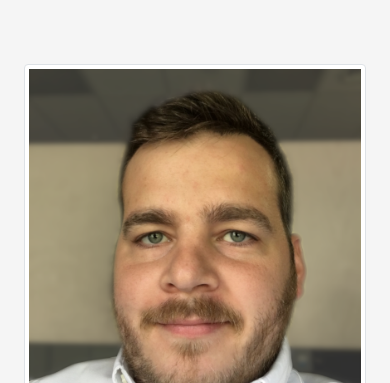
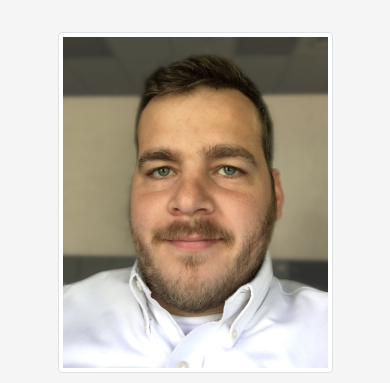
Before and after one commit to scottmwyant/scottmwyant.github.io, a plain HTML site: page index.html in a window 390 px wide. Shown: the top 383 px of the page. Drawn offline with Linux system fonts and the light colour scheme.

Commit message:
Use modified jumbotron
Use jumbotron for all but the smallest screen size.

```diff
--- a/index.html
+++ b/index.html
@@ -7,37 +7,37 @@
   <meta name="viewport" content="width=device-width, initial-scale=1, shrink-to-fit=no">
 
   <style>
-    html,
-    body main {
-      height: 100%;
+    .jumbotron{
+      background-color: whitesmoke;
+      border-radius: 0 0 1rem 1rem;
     }
-
-    body {
-      background-color: whitesmoke;
-    }
-
-    main {
-      margin-top: 4rem;
-      margin-bottom: 4rem;
-    }
-
     @media (min-width: 768px) {
       .border-md-right {
         border-right: 1px solid gray !important;
       }
     }
+    @media(max-width: 575px){
+      html, body, main{height: 100%;}
+      .jumbotron{
+        border-radius: 0;
+        margin-bottom: 0;
+      }
+    }
+
   </style>
 
 </head>
 
 <body>
-  <main class="container">
+  <main class="container jumbotron">
     <div class="row">
 
       <!-- First column, profile pic -->
       <div class="col-md-4 text-center mb-3">
-        <img id="myIcon" style="max-width: 95%; display: block; margin: auto;" src="img/Me_400x500.png"
+        <div style="max-width: 275px; margin: auto; text-align: center;">
+          <img style="max-width: 100%;" src="img/Me_400x500.png"
           class="img-thumbnail">
+        </div>
 
         <!-- Social icons -->
         <div class="my-3" style="text-align: center;">
```
